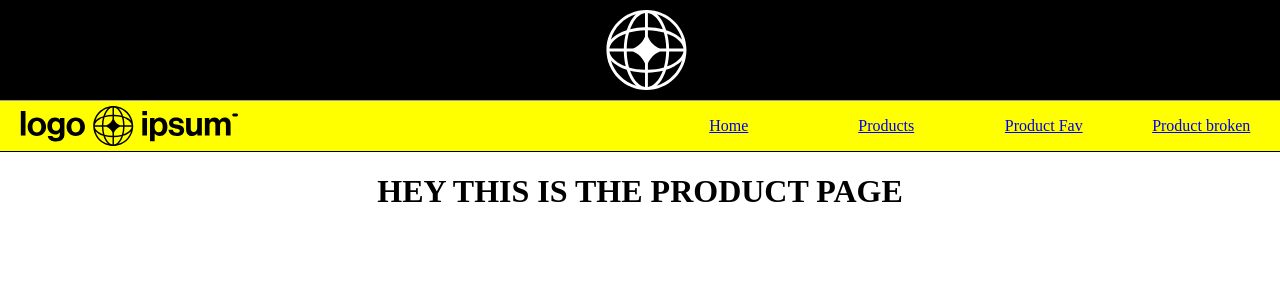
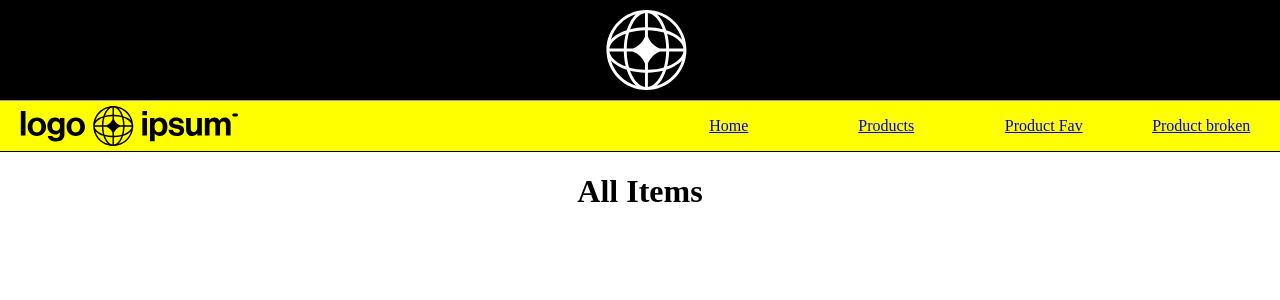
Before and after one commit to BrynyPatchett/shopping-cart-project, a React (Vite) app: page /products in a window 1280 px wide. Shown: the top 300 px of the page. Built offline with nearby package versions, Linux system fonts and the light colour scheme.

Commit message:
Added products style setup and placeholder homepage

```diff
--- a/src/components/product/product.jsx
+++ b/src/components/product/product.jsx
@@ -17,7 +17,7 @@ function Product() {
   console.log(productID);
 
   //this will need to be later changed to a look up to see if ID exists in data, throw error if ID not exist
-  if (productID >= "3") {
+  if (productID >= 3) {
     throw new Error("Sorry this product does not exist");
   }
 
--- a/src/components/products/products.jsx
+++ b/src/components/products/products.jsx
@@ -1,10 +1,24 @@
 import { useParams } from "react-router-dom"
+import styles from './products.module.css'
+import productPlaceHolder from "./logo_placeholder.jpg";
+
 
 function Products(){
 
+    const tempArray = Array(10);
+    tempArray[2] = 5;
+    console.log(tempArray);
+    console.log("hello");
+
+    const product = {
+        title: "Placeholder Product",
+        price: 5.99,
+        imgsrc: productPlaceHolder,
+    }
+
 
 return(<>
-<h1>Products PAGE</h1>
+<h1>All Items</h1>
 </>)
 }
 
--- a/src/main.jsx
+++ b/src/main.jsx
@@ -4,6 +4,7 @@ import { createBrowserRouter, RouterProvider } from 'react-router-dom'
 import Root from './routes/root.jsx'
 import RouteError from './routeError.jsx'
 import Product from './components/product/product.jsx'
+import Products from './components/products/products.jsx'
 import './index.css'
 
 const router = createBrowserRouter([{
@@ -16,9 +17,12 @@ const router = createBrowserRouter([{
       errorElement: <RouteError />,
       children: [
         {
+          path: "/",
+          element: <p>HOMEPAGE</p>
+        },
+        {
           path: "products",
-          element: <h1>HEY THIS IS THE PRODUCT PAGE</h1>,
-          errorElement: <h1>WHOOPS</h1>
+          element: <Products/>
         },
         {
           path: "product/:productID",
```
Also changed, not shown: src/components/products/logo_placeholder.jpg (added), src/components/products/products.module.css (added).
